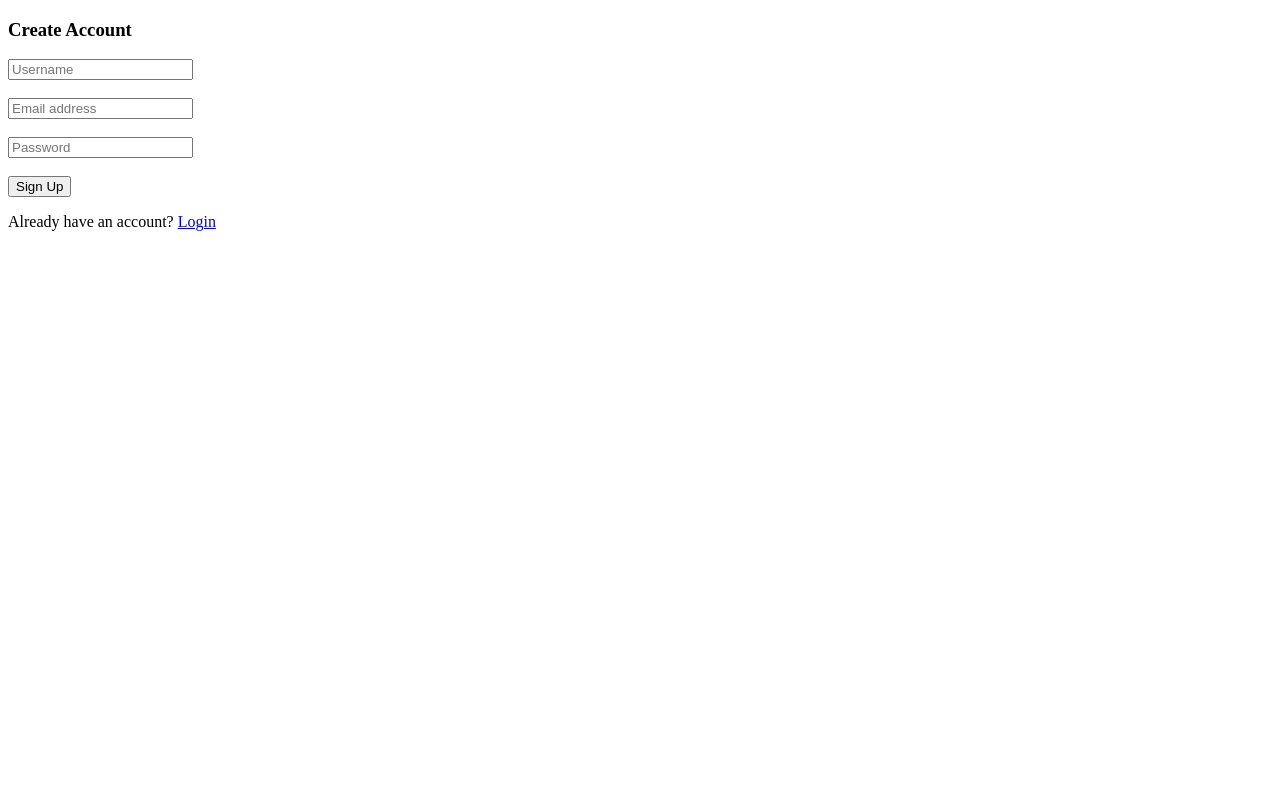
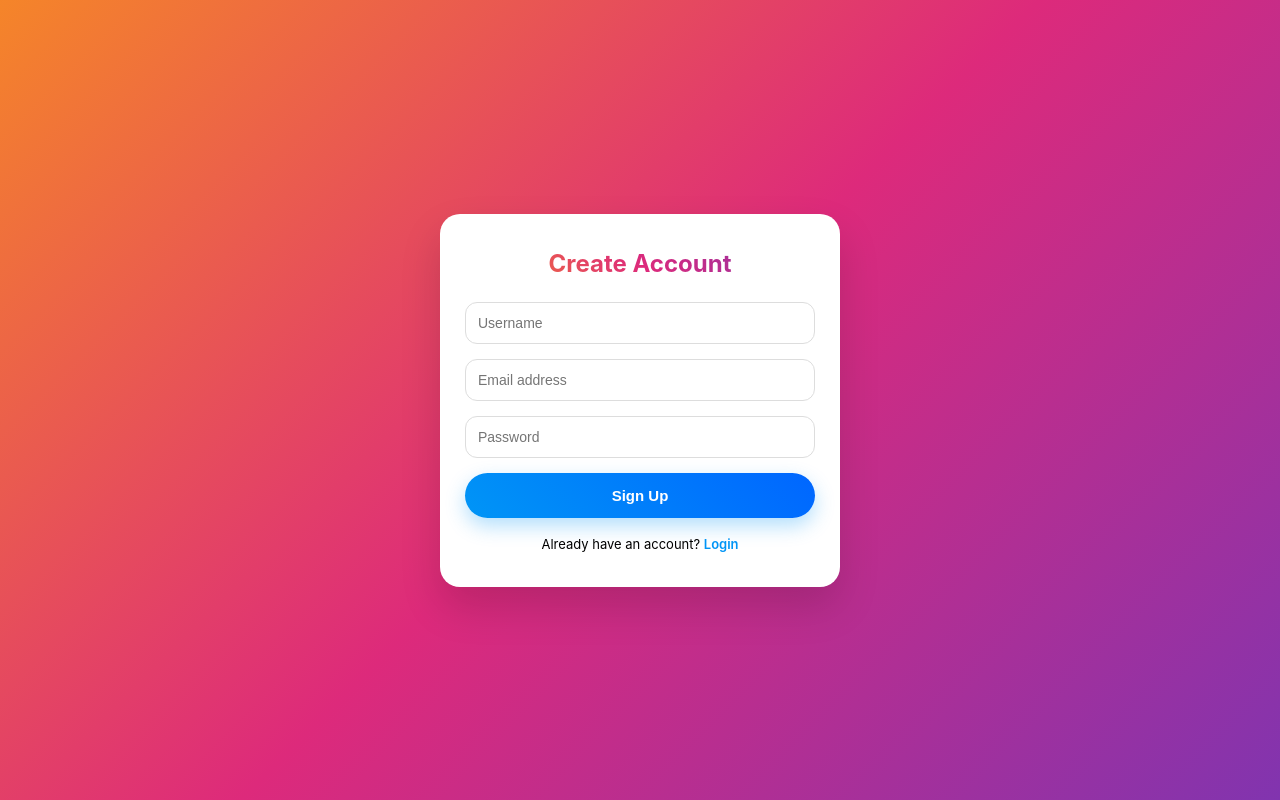
Before and after one commit to sauravraj1410-lab/insta, a Django app: page /accounts/signup/ in a window 1280 px wide. Run offline with Django 5.2, Linux system fonts and the light colour scheme.

Commit message:
Update signup.html

```diff
--- a/templates/accounts/signup.html
+++ b/templates/accounts/signup.html
@@ -1,30 +1,133 @@
 <!DOCTYPE html>
 <html>
 <head>
-    <title>Sign Up</title>
+    <title>Sign Up • IS21</title>
+    <meta name="viewport" content="width=device-width, initial-scale=1.0">
+
+    <style>
+        * { box-sizing: border-box; }
+
+        body {
+            margin: 0;
+            font-family: -apple-system, BlinkMacSystemFont, "Segoe UI", Roboto, Arial;
+            background: linear-gradient(135deg, #f58529, #dd2a7b, #8134af);
+            display: flex;
+            justify-content: center;
+            align-items: center;
+            min-height: 100vh;
+        }
+
+        .card {
+            width: 95%;
+            max-width: 400px;
+            background: white;
+            padding: 35px 25px;
+            border-radius: 20px;
+            box-shadow: 0 20px 40px rgba(0,0,0,0.15);
+            text-align: center;
+            animation: fadeIn 0.4s ease;
+        }
+
+        @keyframes fadeIn {
+            from { opacity: 0; transform: translateY(15px); }
+            to { opacity: 1; transform: translateY(0); }
+        }
+
+        h3 {
+            margin-top: 0;
+            font-weight: 700;
+            font-size: 24px;
+            background: linear-gradient(45deg,#f58529,#dd2a7b,#8134af);
+            -webkit-background-clip: text;
+            -webkit-text-fill-color: transparent;
+        }
+
+        .error {
+            background: #ffe5e5;
+            color: #d60000;
+            padding: 10px;
+            border-radius: 10px;
+            margin-bottom: 15px;
+            font-size: 13px;
+        }
+
+        input {
+            width: 100%;
+            padding: 12px;
+            margin-bottom: 15px;
+            border-radius: 12px;
+            border: 1px solid #ddd;
+            font-size: 14px;
+            outline: none;
+        }
+
+        input:focus {
+            border-color: #0095f6;
+            box-shadow: 0 0 0 2px rgba(0,149,246,0.2);
+        }
+
+        button {
+            width: 100%;
+            padding: 14px;
+            border: none;
+            border-radius: 30px;
+            font-size: 15px;
+            font-weight: 600;
+            color: white;
+            background: linear-gradient(45deg,#0095f6,#0066ff);
+            cursor: pointer;
+            box-shadow: 0 8px 20px rgba(0,149,246,0.3);
+            transition: 0.2s;
+        }
+
+        button:hover {
+            transform: scale(1.05);
+        }
+
+        .login-text {
+            margin-top: 18px;
+            font-size: 13px;
+        }
+
+        .login-text a {
+            text-decoration: none;
+            font-weight: 600;
+            color: #0095f6;
+        }
+
+        @media (max-width: 480px) {
+            .card {
+                padding: 25px 20px;
+            }
+        }
+    </style>
 </head>
 <body>
 
+<div class="card">
     <h3>Create Account</h3>
 
     {% if error %}
-<p style="color:red;">{{ error }}</p>
+        <div class="error">{{ error }}</div>
     {% endif %}
 
     <form method="POST">
         {% csrf_token %}
 
-    <input type="text" name="username" placeholder="Username" required><br><br>
+        <input type="text" name="username" placeholder="Username" required>
 
-    <input type="email" name="email" placeholder="Email address" required><br><br>
+        <input type="email" name="email" placeholder="Email address" required>
 
-    <input type="password" name="password" placeholder="Password" required><br><br>
+        <input type="password" name="password" placeholder="Password" required>
 
         <button type="submit">Sign Up</button>
     </form>
 
-<p>Already have an account?
-<a href="/accounts/login/">Login</a></p>
+    <div class="login-text">
+        Already have an account?
+        <a href="/accounts/login/">Login</a>
+    </div>
+</div>
 
 </body>
 </html>
```
Lines whose indentation alone changed are shown as unchanged.
